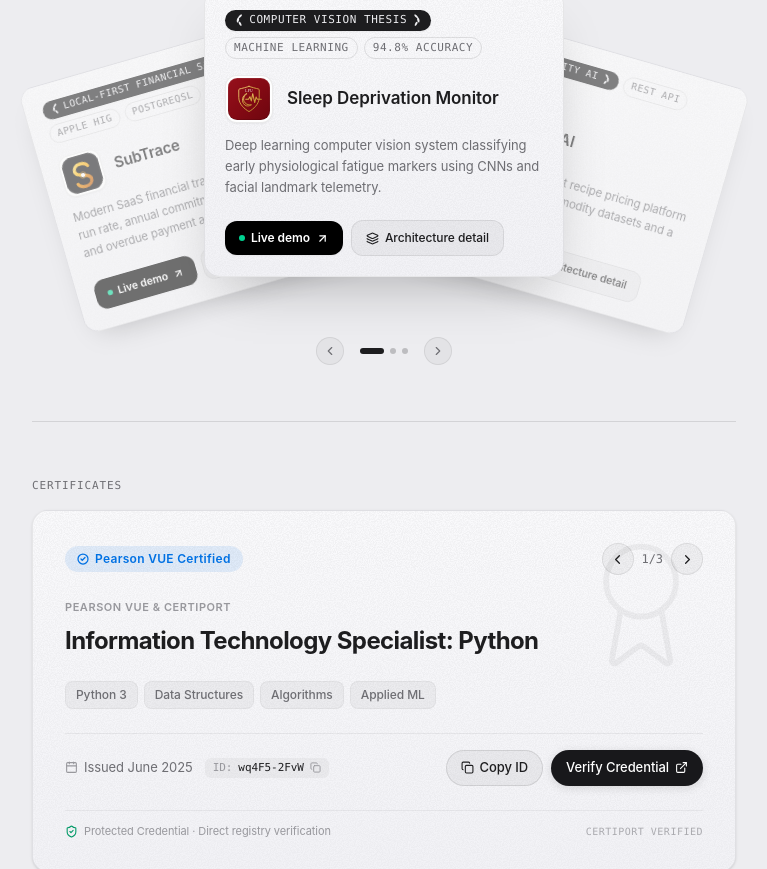
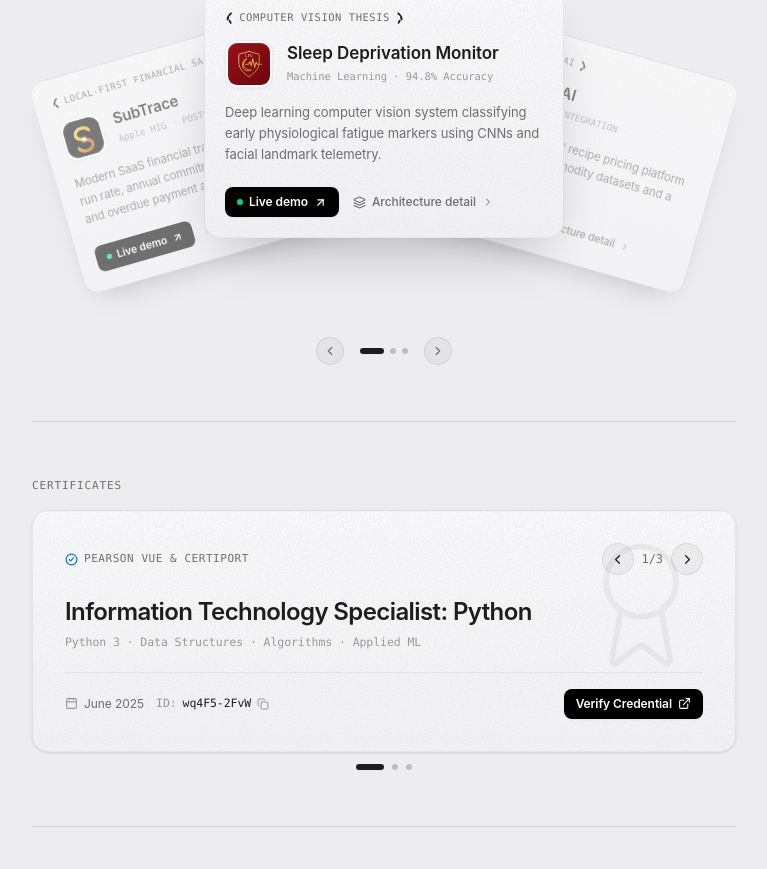
Before and after one commit to ChristianJudeEraldo/My-Portfolio, a Next.js app: page / in a window 1280 px wide. Shown: the part 1485-2354 px from the top of the page, without its empty margins (392-1159 px from the left). Built offline with nearby package versions, Linux system fonts and the light colour scheme.

Commit message:
declutter too much wordings in the project and certs

```diff
--- a/components/certificates-deck.tsx
+++ b/components/certificates-deck.tsx
@@ -9,8 +9,7 @@ import {
   Calendar,
   ExternalLink,
   Copy,
-  Check,
-  ShieldCheck
+  Check
 } from "lucide-react";
 import { toast } from "sonner";
 import { certificates } from "@/data/certificates";
@@ -76,17 +75,12 @@ export function CertificatesDeck() {
             <Award size={140} strokeWidth={1} />
           </div>
 
-          <div className="relative space-y-4 sm:space-y-6">
-            {/* Top Bar: Badge & Navigation Controls */}
+          <div className="relative space-y-4 sm:space-y-5">
+            {/* Top Bar: Issuer Eyebrow & Navigation Controls */}
             <div className="flex items-center justify-between gap-3">
-              <div className="flex flex-wrap items-center gap-2 min-w-0">
-                <span className="inline-flex items-center gap-1.5 px-2.5 py-0.5 sm:px-3 sm:py-1 rounded-full bg-(--apple-blue)/10 text-(--apple-blue) dark:bg-(--apple-blue)/15 text-[11px] sm:text-[12px] font-semibold tracking-wide shrink-0">
-                  <CheckCircle2 size={12} strokeWidth={2.5} />
-                  <span>{activeCert.badge}</span>
-                </span>
-                <span className="text-[11px] sm:text-[12px] text-(--ink-secondary) font-medium truncate hidden xs:inline">
-                  {activeCert.category}
-                </span>
+              <div className="flex items-center gap-1.5 min-w-0 font-mono text-[10.5px] sm:text-[11px] uppercase tracking-wider text-(--ink-secondary)">
+                <CheckCircle2 size={13} strokeWidth={2.25} className="text-(--apple-blue) shrink-0" />
+                <span className="truncate">{activeCert.issuer}</span>
               </div>
 
               {/* Prev / Next controls */}
@@ -113,96 +107,50 @@ export function CertificatesDeck() {
               </div>
             </div>
 
-            {/* Certificate Header Info */}
-            <div className="space-y-1 sm:space-y-2">
-              <p className="text-[11px] font-semibold tracking-wider uppercase text-(--ink-tertiary)">
-                {activeCert.issuer}
-              </p>
-              <h3 className="font-sans text-lg sm:text-2xl font-bold tracking-tight text-(--ink) leading-snug">
+            {/* Certificate Title & Skills */}
+            <div className="space-y-1.5">
+              <h3 className="font-sans text-lg sm:text-2xl font-semibold tracking-tight text-(--ink) leading-snug text-balance">
                 {activeCert.title}
               </h3>
+              <p className="font-mono text-[11px] sm:text-[11.5px] text-(--ink-tertiary) text-pretty">
+                {activeCert.skills.join(" · ")}
+              </p>
             </div>
 
-            {/* Skills & Competencies */}
-            <div className="flex flex-wrap gap-1 sm:gap-1.5">
-              {activeCert.skills.map((skill) => (
-                <span
-                  key={skill}
-                  className="px-2 py-0.5 sm:px-2.5 sm:py-1 rounded-md sm:rounded-lg bg-black/4 dark:bg-white/6 text-(--ink-secondary) text-[11px] sm:text-[12px] font-medium border border-black/4 dark:border-white/6"
-                >
-                  {skill}
-                </span>
-              ))}
-            </div>
-
-            {/* Bottom Meta & Actions */}
-            <div className="pt-3 sm:pt-4 border-t border-black/6 dark:border-white/8 flex flex-col sm:flex-row sm:items-center justify-between gap-3 sm:gap-4">
-              <div className="flex flex-wrap items-center gap-3 text-[12px] sm:text-[13px] text-(--ink-secondary)">
+            {/* Bottom Meta & Verify Action */}
+            <div className="pt-3.5 sm:pt-4 border-t border-black/6 dark:border-white/8 flex flex-col sm:flex-row sm:items-center justify-between gap-3">
+              <div className="flex flex-wrap items-center gap-x-3 gap-y-1.5 text-[12px] text-(--ink-secondary)">
                 <div className="flex items-center gap-1.5">
                   <Calendar size={13} className="text-(--ink-tertiary)" />
-                  <span>Issued {activeCert.issueDate}</span>
+                  <span>{activeCert.issueDate}</span>
                 </div>
                 {activeCert.credentialId && (
                   <button
                     type="button"
                     onClick={() => handleCopyId(activeCert.credentialId!)}
                     title="Click to copy Credential ID"
-                    className="inline-flex items-center gap-1.5 px-2 py-0.5 rounded-md bg-black/4 dark:bg-white/6 hover:bg-black/8 dark:hover:bg-white/10 text-[11px] font-mono transition-colors cursor-pointer text-(--ink)"
+                    className="inline-flex items-center gap-1.5 text-[11.5px] font-mono text-(--ink-secondary) hover:text-(--ink) transition-colors cursor-pointer rounded-md focus-visible:outline-none focus-visible:ring-2 focus-visible:ring-(--apple-blue)"
                   >
                     <span className="text-(--ink-tertiary)">ID:</span>
-                    <span>{activeCert.credentialId}</span>
+                    <span className="text-(--ink)">{activeCert.credentialId}</span>
                     {copiedId === activeCert.credentialId ? (
-                      <Check size={11} className="text-emerald-500" />
+                      <Check size={12} className="text-emerald-500" />
                     ) : (
-                      <Copy size={11} className="text-(--ink-tertiary)" />
+                      <Copy size={12} className="text-(--ink-tertiary)" />
                     )}
                   </button>
                 )}
               </div>
 
-              {/* Action Buttons: Full-width on mobile for easy tap */}
-              <div className="flex items-center gap-2 w-full sm:w-auto">
-                {activeCert.credentialId && (
-                  <button
-                    type="button"
-                    onClick={() => handleCopyId(activeCert.credentialId!)}
-                    className="apple-button-secondary text-[12px] py-1.5 px-3.5 gap-1.5 cursor-pointer flex-1 sm:flex-initial justify-center"
-                  >
-                    {copiedId === activeCert.credentialId ? (
-                      <>
-                        <Check size={13} className="text-emerald-500" />
-                        <span>Copied ID</span>
-                      </>
-                    ) : (
-                      <>
-                        <Copy size={13} />
-                        <span>Copy ID</span>
-                      </>
-                    )}
-                  </button>
-                )}
-
               <a
                 href={activeCert.verificationUrl}
                 target="_blank"
                 rel="noopener noreferrer"
-                  className="apple-button-primary text-[12px] py-1.5 px-3.5 gap-1.5 flex-1 sm:flex-initial justify-center text-center"
+                className="inline-flex items-center justify-center gap-1.5 px-3 py-1.5 rounded-lg text-[12px] font-semibold text-white bg-black dark:bg-white dark:text-black hover:opacity-90 active:scale-95 transition-all shadow-xs w-full sm:w-auto focus-visible:outline-none focus-visible:ring-2 focus-visible:ring-(--apple-blue)"
               >
                 <span>Verify Credential</span>
                 <ExternalLink size={13} />
               </a>
-              </div>
-            </div>
-
-            {/* Anti-tamper & Verification Security Note */}
-            <div className="pt-3 border-t border-black/5 dark:border-white/6 flex items-center justify-between text-[11px] text-(--ink-tertiary)">
-              <div className="flex items-center gap-1.5">
-                <ShieldCheck size={13} className="text-emerald-600 dark:text-emerald-400 shrink-0" />
-                <span>Protected Credential · Direct registry verification</span>
-              </div>
-              <span className="hidden sm:inline font-mono text-[10px] tracking-wider text-(--ink-tertiary)/80 uppercase">
-                {activeCert.organization} Verified
-              </span>
             </div>
           </div>
         </div>
--- a/components/projects-section.tsx
+++ b/components/projects-section.tsx
@@ -96,28 +96,17 @@ export function ProjectsSection() {
               onClick={() => activateCard(index)}
               onKeyDown={(e) => handleKeyDown(e, index)}
             >
-              {/* Laurel Wreath Badge & Secondary Tags */}
-              <div className="flex flex-wrap items-center gap-1.5">
-                <span className="inline-flex items-center gap-1.5 rounded-full bg-(--ink) px-2.5 py-0.5 font-mono text-[10px] sm:text-[11px] uppercase tracking-wider text-(--background) shadow-xs">
+              {/* Laurel Wreath Eyebrow */}
+              <div className="flex items-center gap-1.5 text-[10px] sm:text-[10.5px] font-mono uppercase tracking-wider text-(--ink-secondary)">
+                <LaurelIcon className="h-3.5 w-auto shrink-0 text-(--ink)" />
+                <span className="truncate">{project.laurelBadge || project.badge}</span>
+                <span className="inline-flex -scale-x-100 text-(--ink)">
                   <LaurelIcon className="h-3.5 w-auto shrink-0" />
-                  <span>{project.laurelBadge || project.badge}</span>
-                  <span className="inline-flex -scale-x-100">
-                    <LaurelIcon className="h-3.5 w-auto shrink-0" />
-                  </span>
                 </span>
-
-                {project.pillTags?.map((tag) => (
-                  <span
-                    key={tag}
-                    className="rounded-full border border-black/10 dark:border-white/15 px-2 py-0.5 font-mono text-[10px] sm:text-[11px] uppercase tracking-wider text-(--ink-secondary)"
-                  >
-                    {tag}
-                  </span>
-                ))}
               </div>
 
-              {/* App / Project Icon and Title */}
-              <div className="mt-4 flex items-center gap-3.5">
+              {/* App / Project Icon, Title & Metadata */}
+              <div className="mt-3.5 flex items-center gap-3.5">
                 <div className="relative h-12 w-12 shrink-0 overflow-hidden rounded-xl border border-black/8 dark:border-white/12 bg-white dark:bg-[#1c1c1e] shadow-xs p-1">
                   <Image
                     src={project.thumbnail}
@@ -127,24 +116,31 @@ export function ProjectsSection() {
                     className="object-contain p-0.5 rounded-lg"
                   />
                 </div>
-                <h3 className="font-sans font-semibold text-base sm:text-[17px] leading-tight text-(--ink)">
-                  {project.shortTitle || project.title}
-                </h3>
+                <div className="min-w-0">
+                  <h3 className="font-sans font-semibold text-base sm:text-[17px] leading-tight text-(--ink) text-balance">
+                    {project.shortTitle || project.title}
+                  </h3>
+                  {project.pillTags && project.pillTags.length > 0 && (
+                    <p className="mt-1 font-mono text-[10.5px] text-(--ink-tertiary) truncate">
+                      {project.pillTags.join(" · ")}
+                    </p>
+                  )}
+                </div>
               </div>
 
               {/* Summary Description */}
-              <p className="mt-3 text-[13px] leading-relaxed text-(--ink-secondary) line-clamp-3 font-normal">
+              <p className="mt-3.5 text-[13px] leading-relaxed text-(--ink-secondary) line-clamp-3 font-normal text-pretty">
                 {project.summary}
               </p>
 
-              {/* Action Buttons: Live demo & Architecture detail */}
-              <div className="mt-5 flex flex-wrap items-center gap-2 pt-0.5">
+              {/* Actions: Live demo & Architecture detail */}
+              <div className="mt-5 flex flex-wrap items-center gap-3.5 pt-0.5">
                 {project.liveUrl && (
                   <a
                     href={project.liveUrl}
                     target="_blank"
                     rel="noopener noreferrer"
-                    className="deck-action-btn inline-flex items-center gap-1.5 px-3.5 py-2 rounded-xl text-[12px] font-semibold text-white bg-black dark:bg-white dark:text-black hover:opacity-90 active:scale-95 transition-all shadow-xs"
+                    className="deck-action-btn inline-flex items-center gap-1.5 px-3 py-1.5 rounded-lg text-[12px] font-semibold text-white bg-black dark:bg-white dark:text-black hover:opacity-90 active:scale-95 transition-all shadow-xs focus-visible:outline-none focus-visible:ring-2 focus-visible:ring-(--apple-blue)"
                     onClick={(e) => e.stopPropagation()}
                   >
                     <span className="w-1.5 h-1.5 rounded-full bg-emerald-400 animate-pulse" />
@@ -155,11 +151,12 @@ export function ProjectsSection() {
 
                 <Link
                   href={`/projects/${project.slug}`}
-                  className="deck-action-btn inline-flex items-center gap-1.5 px-3.5 py-2 rounded-xl text-[12px] font-medium text-(--ink) bg-black/4 dark:bg-white/8 hover:bg-black/8 dark:hover:bg-white/12 border border-black/8 dark:border-white/12 active:scale-95 transition-all"
+                  className="deck-action-btn group/link inline-flex items-center gap-1.5 py-1.5 text-[12px] font-medium text-(--ink-secondary) hover:text-(--ink) transition-colors focus-visible:outline-none focus-visible:ring-2 focus-visible:ring-(--apple-blue) rounded-md"
                   onClick={(e) => e.stopPropagation()}
                 >
                   <Layers size={13} strokeWidth={2} />
                   <span>Architecture detail</span>
+                  <ChevronRight size={12} className="transition-transform group-hover/link:translate-x-0.5" />
                 </Link>
               </div>
             </article>
```
Lines whose indentation alone changed are shown as unchanged.
